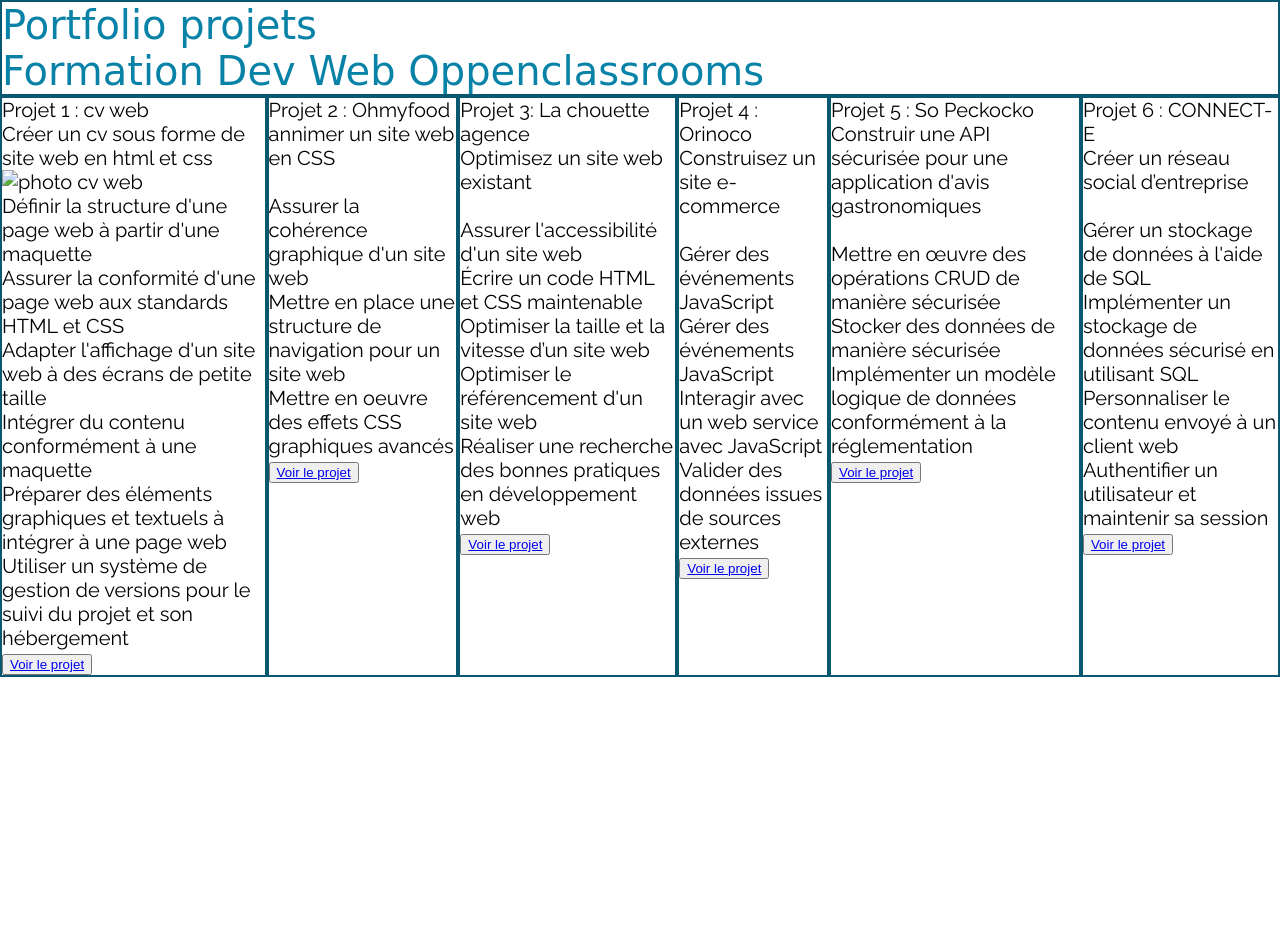
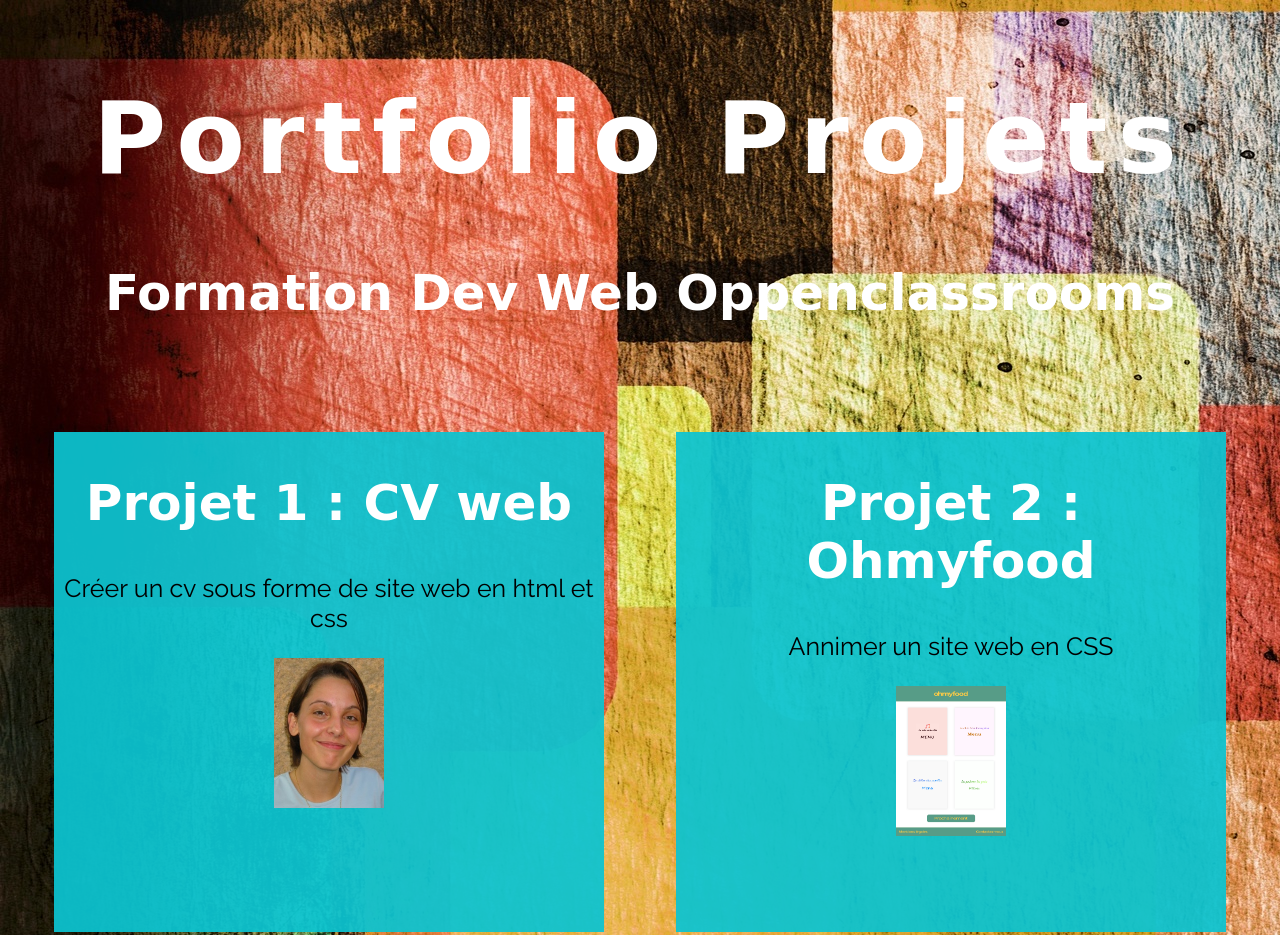
Before and after one commit to lliolla/portfolio-projets, a plain HTML site: page index.html in a window 1280 px wide. Shown: the top 935 px of the page. Before the commit the page ends 800 px from the top, so only its background shows below. Drawn offline with Linux system fonts and the light colour scheme; a web font is replaced by a local one.

```diff
--- a/css/minireset.css
+++ /dev/null
@@ -1,2 +0,0 @@
-/*! minireset.css v0.0.6 | MIT License | github.com/jgthms/minireset.css */
-html,body,p,ol,ul,li,dl,dt,dd,blockquote,figure,fieldset,legend,textarea,pre,iframe,hr,h1,h2,h3,h4,h5,h6{margin:0;padding:0}h1,h2,h3,h4,h5,h6{font-size:100%;font-weight:normal}ul{list-style:none}button,input,select,textarea{margin:0}html{box-sizing:border-box}*,*::before,*::after{box-sizing:inherit}img,video{height:auto;max-width:100%}iframe{border:0}table{border-collapse:collapse;border-spacing:0}td,th{padding:0}td:not([align]),th:not([align]){text-align:left}
--- a/css/style.css
+++ b/css/style.css
@@ -1,16 +1,90 @@
 body{
     font-family: 'Raleway', sans-serif;
-    font-size: 20px;
+    font-size: 25px;
+    text-align: center;
+    background-image: url(/public/image/background.jpg);
 }
+.main_title{
+    margin: 80px 0px;
+}
+
 .container{
     display: flex;
+    flex-wrap: wrap;
+    justify-content: space-around;
+    margin: 20px 10PX;
 }
-.main_title{
+
+img{
+    width: 20%;
+    height: 30%;
+}
+
+h1{
+    font-size: 100px;
     font-family: 'Shadows Into Light Two', cursive;
-    font-size: 40px;
-    color: rgb(9, 130, 167);
-    border: 2px solid rgb(7, 88, 112);
+    color:white;
+    letter-spacing: 10px;
+
+
+
 }
+h2{
+    font-size: 50px;
+    font-family: 'Shadows Into Light Two', cursive;
+    color:white;
+}
+
 .flipcard{
-    border: 2px solid rgb(7, 88, 112);
+    width: 550Px;
+    height: 500PX;
+    margin: 30px 0px;
+    background-color: transparent;
+
 }
+button{
+    border-radius: 20px;
+    width: 200px;
+    height: 50PX;
+    font-size: 25px;
+    background-color:white;
+    color: rgb(85, 104, 110);
+}
+/* ANNIMATION */
+
+  /* This container is needed to position the front and back side */
+  .flipcard_inner {
+    position: relative;
+    width: 100%;
+    height: 100%;
+    text-align: center;
+    transition: transform 0.8s;
+    transform-style: preserve-3d;
+  }
+
+  /* Do an horizontal flip when you move the mouse over the flip box container */
+  .flipcard:hover .flipcard_inner {
+    transform: rotateY(180deg);
+  }
+
+  /* Position the front and back side */
+  .flipcard_front, .flipcard_back {
+    position: absolute;
+    width: 100%;
+    height: 100%;
+    -webkit-backface-visibility: hidden; /* Safari */
+    backface-visibility: hidden;
+  }
+
+  /* Style the front side (fallback if image is missing) */
+  .flipcard_front {
+    background-color: rgba(12, 196, 209, 0.938);
+
+  }
+
+  /* Style the back side */
+  .flipcard_back {
+    background-color: rgb(13, 173, 165);
+    color: white;
+    transform: rotateY(180deg);
+  }
--- a/index.html
+++ b/index.html
@@ -9,20 +9,21 @@
 	<link href="https://fonts.googleapis.com/css?family=Raleway&display=swap" rel="stylesheet">
     <!-- styles -->
 	<link rel="stylesheet" href="/css/style.css">
-	<link rel="stylesheet" href="/css/minireset.css">
+
 </head>
 <body>
 	<header class="main_title">
-		<h1>Portfolio projets</h1>
+		<h1>Portfolio Projets</h1>
 		<h2>Formation Dev Web Oppenclassrooms</h2>
 	</header>
 	<main class="container">
 		<div class="flipcard">
 			<div class="flipcard_inner">
 				<div class="flipcard_front">
-					<H2>Projet 1 : cv web</H2>
+					<H2>Projet 1 : CV web</H2>
 					<p>Créer un cv sous forme de site web en html et css </p>
-					<img src="" alt="photo cv web">
+					<img src="/public/image/p1.jpg" alt="photo cv web">
+				</div>
 				<div class="flipcard_back">
 						<p>
 							<ul class="flipcard_competences">
@@ -37,14 +38,15 @@
 						<button><a href="/public/projets/p2-cv/index.html" target="-blanck">Voir le projet</a></button>
 				</div>
 			</div>
-			</div>
+
 		</div>
 		<div class="flipcard">
 			<div class="flipcard_inner">
 				<div class="flipcard_front">
 					<H2>Projet 2 : Ohmyfood</H2>
-					<p>annimer un site web en CSS</p>
-					<img src="" alt="">
+					<p>Annimer un site web en CSS</p>
+					<img src="/public/image/p2.png" alt="image ohmyfood">
+				</div>
 				<div class="flipcard_back">
 						<p>
 							<ul class="competences">
@@ -53,8 +55,7 @@
 							<li>Mettre en oeuvre des effets CSS graphiques avancés</li>
 							</ul>
 						</p>
-						<button><a href="/public/projets/P3-annimations/index.html">Voir le projet</a></button>
-					</div>
+						<button><a href="/public/projets/P3-annimations/index.html" target="-blanck" >Voir le projet</a></button>
 				</div>
 			</div>
 		</div>
@@ -63,7 +64,8 @@
 				<div class="flipcard_front">
 					<H2>Projet 3: La chouette agence</H2>
 					<p>Optimisez un site web existant</p>
-					<img src="" alt="">
+					<img src="/public/image/p3.jpg" alt="image la chouette agence">
+				</div>
 				<div class="flipcard_back">
 						<p><ul class="competences">
 							<li>Assurer l'accessibilité d'un site web</li>
@@ -76,13 +78,13 @@
 				</div>
 			</div>
 		</div>
-		</div>
 		<div class="flipcard">
 			<div class="flipcard_inner">
 				<div class="flipcard_front">
 					<H2>Projet 4 : Orinoco</H2>
 					<p>Construisez un site e-commerce</p>
 					<img src="" alt="">
+				</div>
 				<div class="flipcard_back">
 						<p><ul class="competences">
 							<li>Gérer des événements JavaScript</li>
@@ -94,13 +96,13 @@
 			</div>
 		</div>
 		</div>
-		</div>
 		<div class="flipcard">
 			<div class="flipcard_inner">
 				<div class="flipcard_front">
 					<H2>Projet 5 : So Peckocko</H2>
 					<p>Construir une API sécurisée pour une application d'avis gastronomiques</p>
 					<img src="" alt="">
+				</div>
 				<div class="flipcard_back">
 						<p><ul class="competences">
 							<li>Mettre en œuvre des opérations CRUD de manière sécurisée</li>
@@ -111,13 +113,13 @@
 				</div>
 			</div>
 		</div>
-		</div>
 		<div class="flipcard">
 			<div class="flipcard_inner">
 				<div class="flipcard_front">
 					<H2>Projet 6 : CONNECT-E</H2>
 					<p>Créer un réseau social d’entreprise</p>
 					<img src="" alt="">
+				</div>
 				<div class="flipcard_back">
 						<p>
 							<ul class="competences">
@@ -133,7 +135,6 @@
 				</div>
 			</div>
 		</div>
-		</div>
 	</main>
 </body>
 </html>
```
Also changed, not shown: public/image/p1.jpg (renamed from public/image/2.jpg), public/image/p2.png (added). Lines whose indentation alone changed are shown as unchanged.
